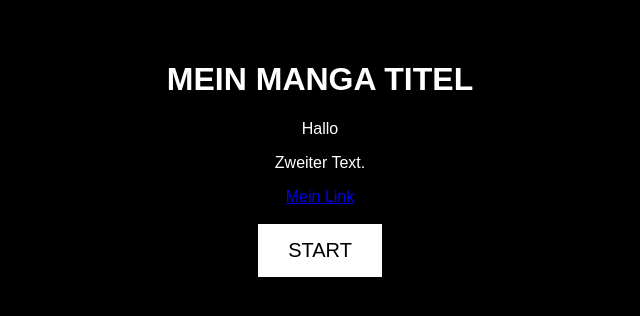
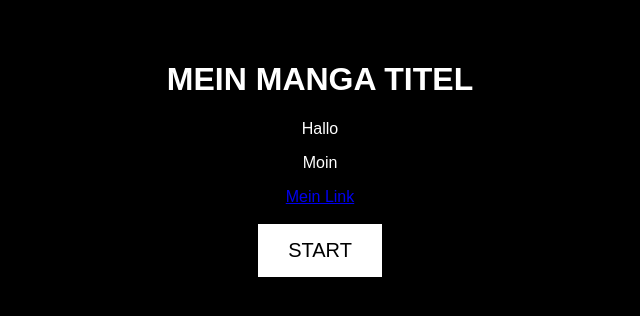
Before and after one commit to guacamolle27/guacamolle27, a plain HTML site: page index.html in a window 1280 px wide. Shown: the full height of the page, 320-960 px from the left. Drawn offline with Linux system fonts and the light colour scheme.

Commit message:
Update index.html

```diff
--- a/index.html
+++ b/index.html
@@ -10,7 +10,7 @@
 <h1>MEIN MANGA TITEL</h1>
 
 <p>Hallo</p>
-<p>Zweiter Text.</p>
+<p>Moin</p>
 
 <a href="https://example.com" target="_blank">
   Mein Link
```
